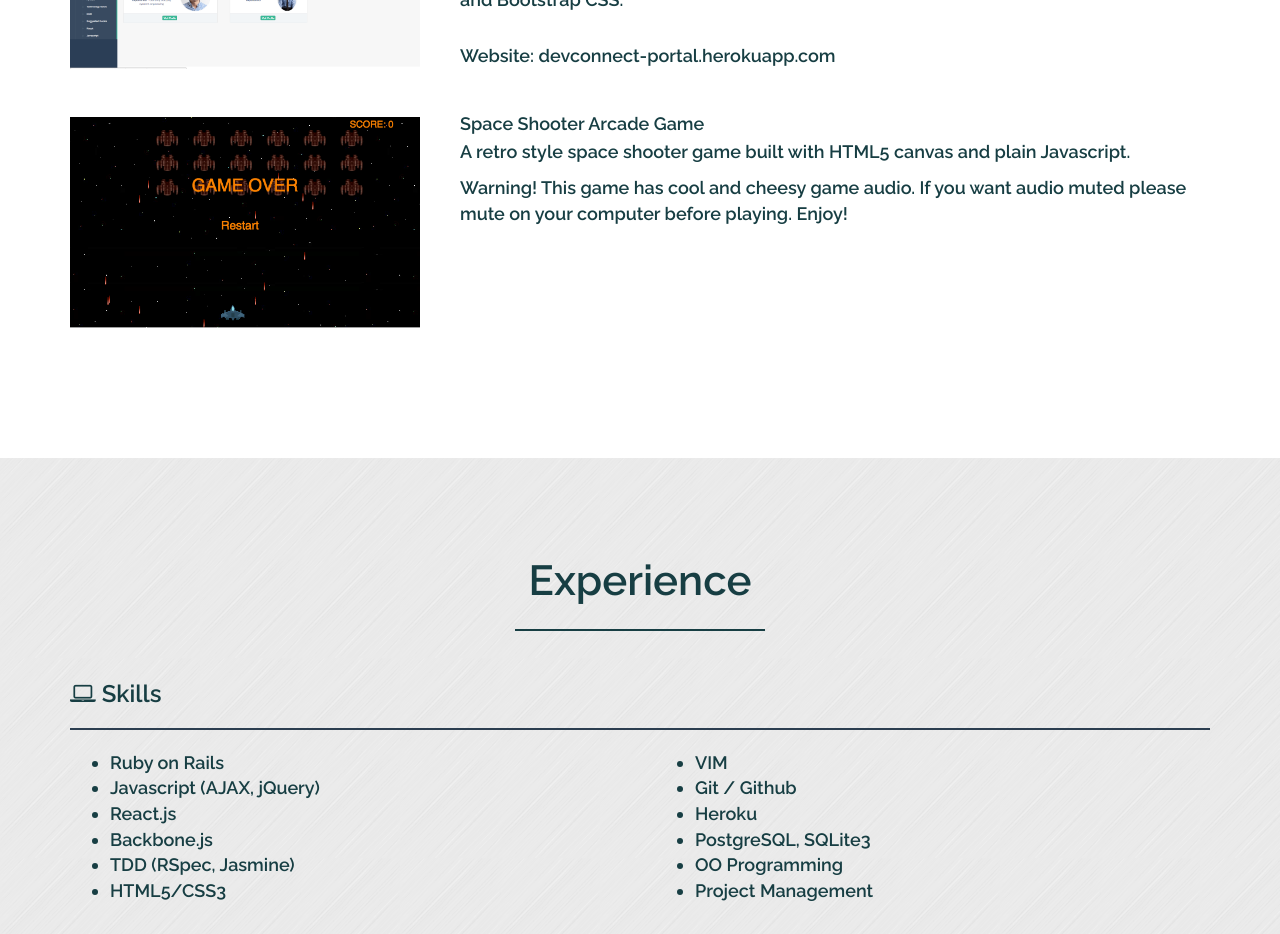
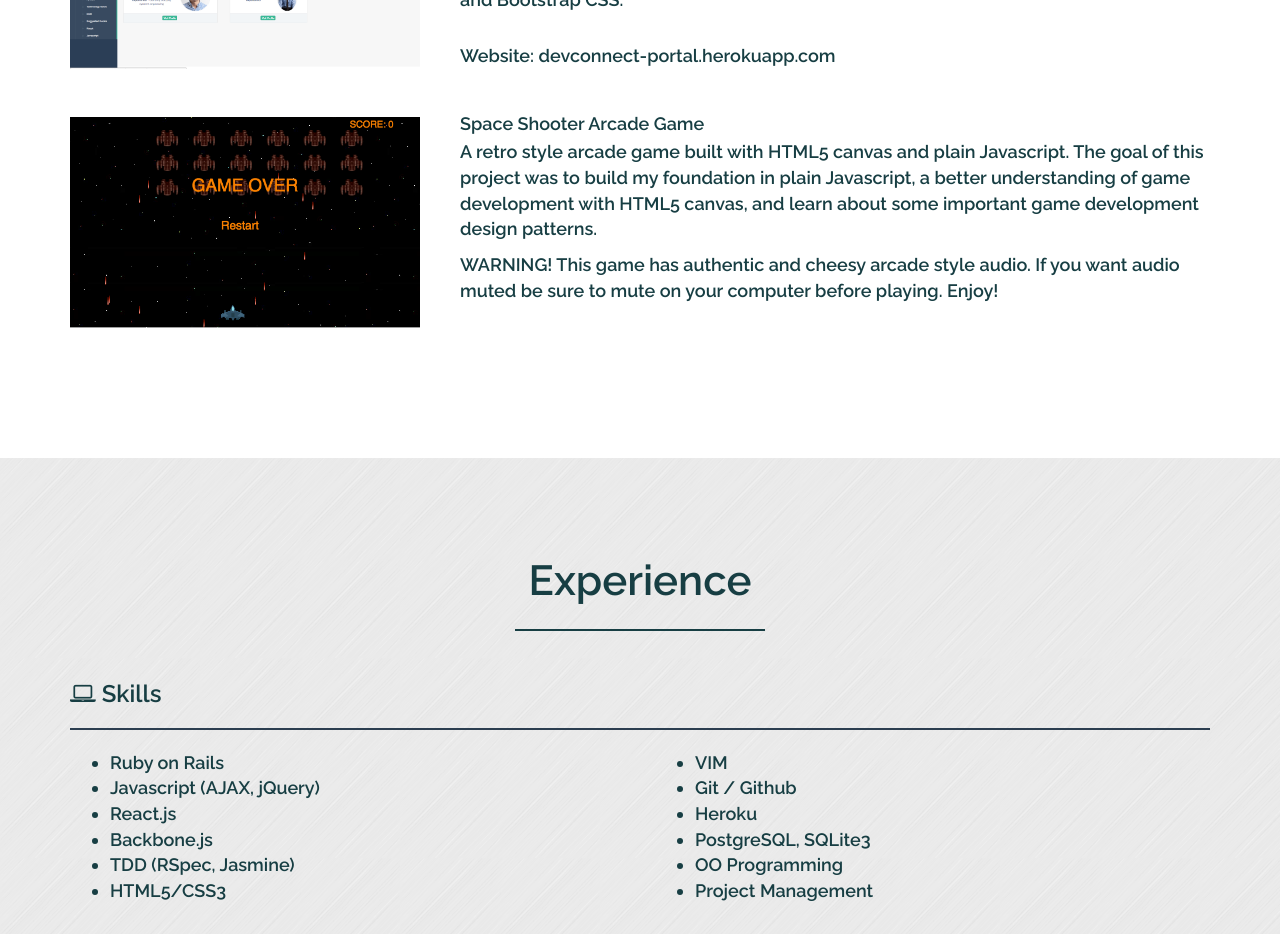
Before and after one commit to p-duke/react-app-peter-duke.com, a React (Create React App) app: page / in a window 1280 px wide. Shown: the part 1800-2734 px from the top of the page. Built offline with nearby package versions, Linux system fonts and the light colour scheme.

Commit message:
Add copy to game project section

```diff
--- a/src/Portfolio.js
+++ b/src/Portfolio.js
@@ -135,8 +135,8 @@ class Portfolio extends Component {
                     <Media.Body>
                       <Media.Heading><bold>Space Shooter Arcade Game</bold>
                       </Media.Heading>
-                      <p>A retro style space shooter game built with HTML5 canvas and plain Javascript.</p>
-                      <p>Warning! This game has cool and cheesy game audio. If you want audio muted please mute on your computer before playing. Enjoy!</p>
+                      <p>A retro style arcade game built with HTML5 canvas and plain Javascript. The goal of this project was to build my foundation in plain Javascript, a better understanding of game development with HTML5 canvas, and learn about some important game development design patterns.</p>
+                      <p>WARNING! This game has authentic and cheesy arcade style audio. If you want audio muted be sure to mute on your computer before playing. Enjoy!</p>
                       <br/>
                     </Media.Body>
                   </Media>
@@ -256,9 +256,17 @@ class Portfolio extends Component {
         <div>
         <Modal show={this.state.arcadeGame} onHide={() => this.close('arcadeGame')} dialogClassName="arcade-game-modal">
           <Modal.Header closeButton>
-            <Modal.Title>Arcade Style Space Shooter</Modal.Title>
+            <Modal.Title>Space Shooter Arcade Game</Modal.Title>
           </Modal.Header>
           <Modal.Body>
+            <p>What I learned building this game:</p>
+            <ul>
+              <li>Using multiple canvases to draw game pieces</li>
+              <li>Creating abstract objects that other game related objects will inherit from</li>
+              <li>A better understading of Javascripts prototype property</li>
+              <li>Using multiple canvases layered to reduce redrawing the game completely</li>
+              <li>The use of object pools to reuse old objects which limits creation and deletion to improve performance</li>
+            </ul>
             <p>Instructions:</p>
             <ul>
               <li>First click inside the game screen</li>
```
